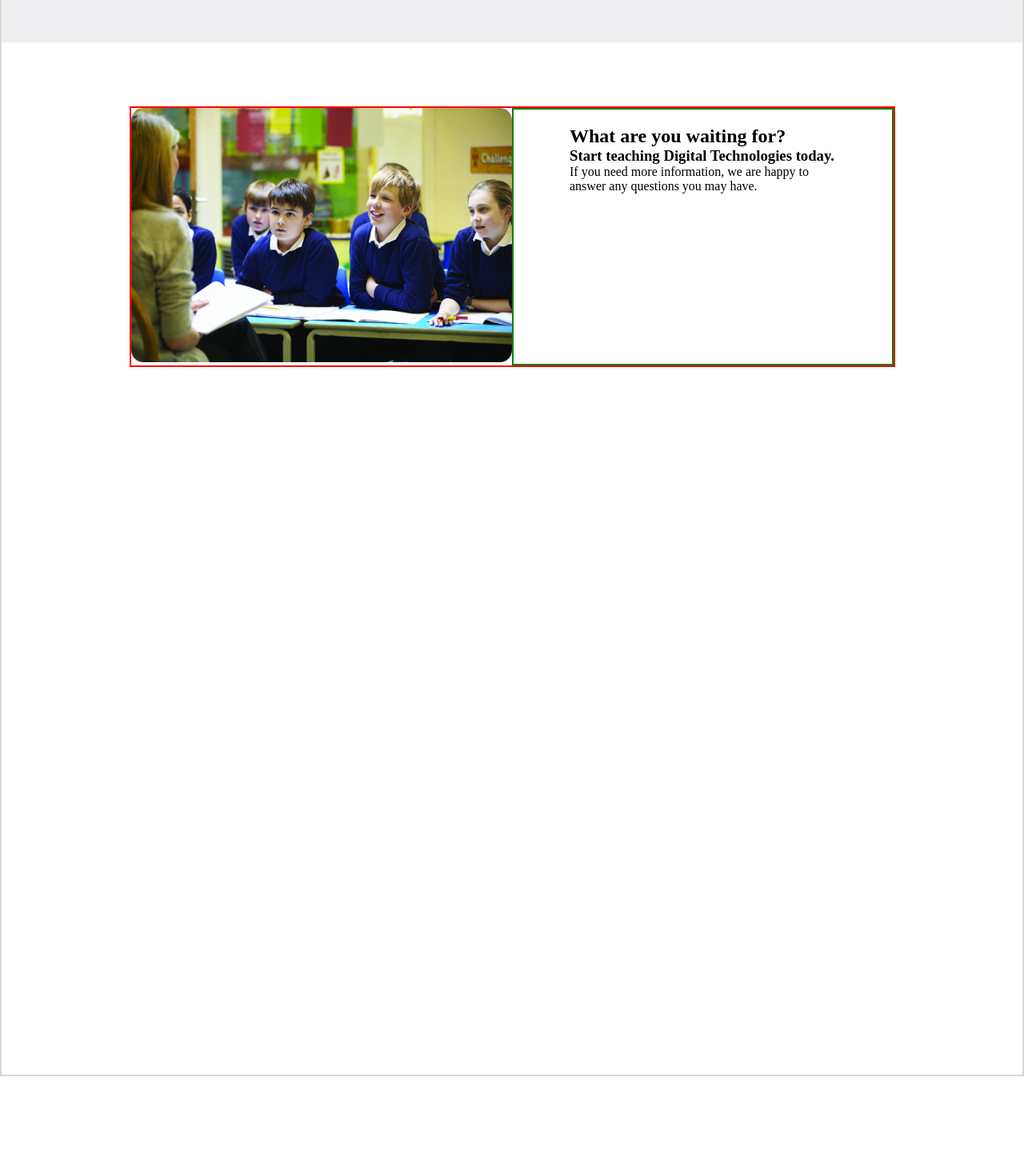
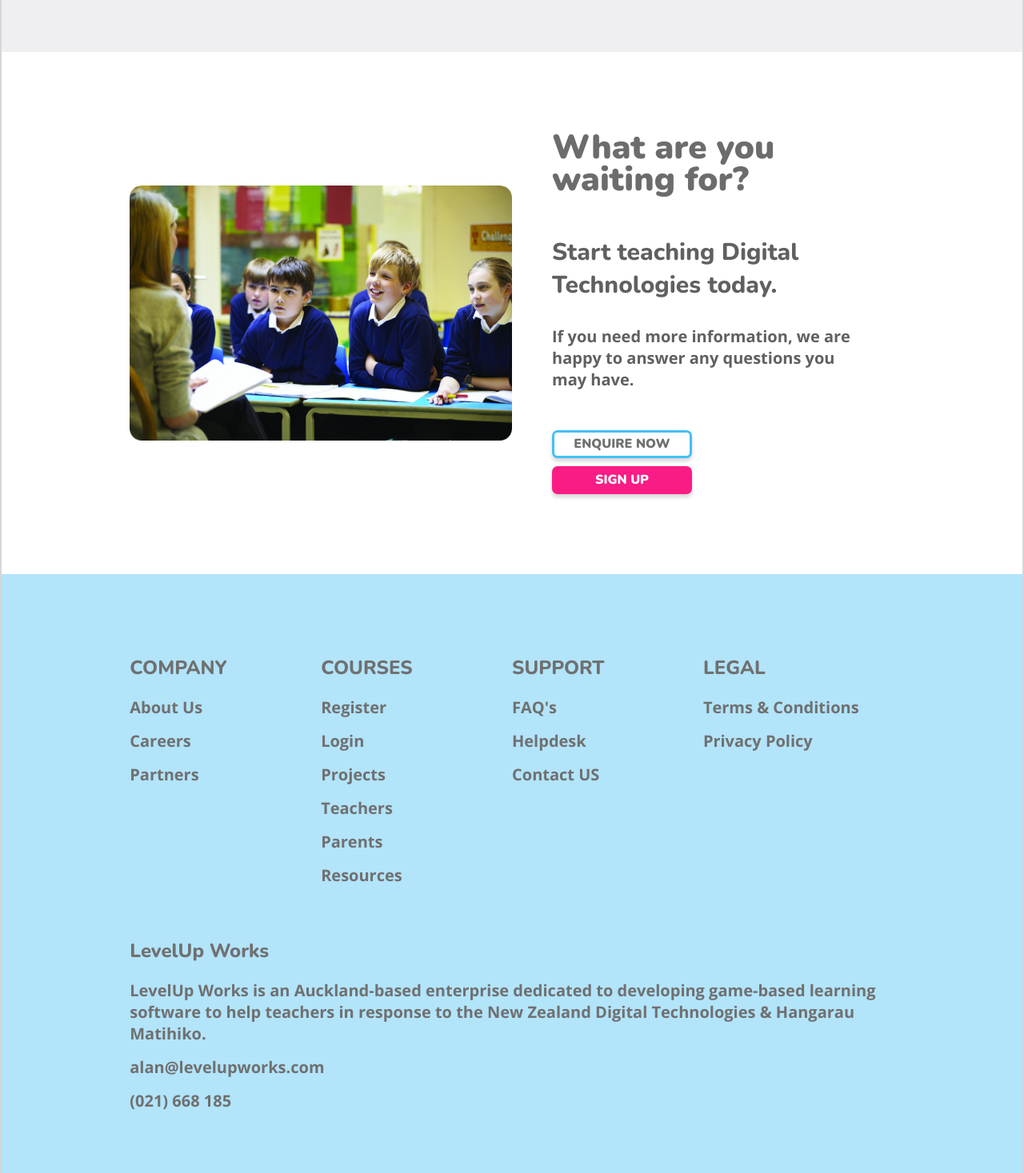
Before and after one commit to romeshl/MissionReadyHQ-Final-Project-LevelUpWorks-Frontend, a React (Vite) app: page / in a window 1280 px wide. Shown: the part 2343-3810 px from the top of the page at 80% size. Before the commit the page ends 3689 px from the top, so only its background shows below. Built offline with nearby package versions, Linux system fonts and the light colour scheme.

Commit message:
Completed Home page

```diff
--- a/src/Home-Components/Home-Body-Components/HomeBodySection1.jsx
+++ b/src/Home-Components/Home-Body-Components/HomeBodySection1.jsx
@@ -1,6 +1,6 @@
 import Style from "./HomeBodySection1.module.css";
 import ButtonSignUp from "..//..//Other-Components/ButtonSignUp";
-//import ButtonGeneral from "..//..//Other-Components/ButtonGeneral";
+import ButtonGeneral from "..//..//Other-Components/ButtonGeneral";
 
 export default function HomeBodySection1() {
     return (
@@ -24,10 +24,7 @@ export default function HomeBodySection1() {
                     {/* This Div holds the buttons and the small print text */}
                     <div className={Style.bodySection1ButtonsDiv}>
                         {/* Learn more button */}
-                        <button className={Style.bodySection1ButtonLearnMore}>
-                            LEARN MORE
-                        </button>
-
+                        <ButtonGeneral Text="LEARN MORE"></ButtonGeneral>
                         {/* This Div holds the 'Sign up' button and small print text */}
                         <div className={Style.bodySection1SignupButtonDiv}>
                             {/* Sign up button */}
--- a/src/Home-Components/Home-Body-Components/HomeBodySection1.module.css
+++ b/src/Home-Components/Home-Body-Components/HomeBodySection1.module.css
@@ -67,36 +67,6 @@
   margin-top: 20px;
 }
 
-.bodySection1ButtonLearnMore {
-  /* Settings for 'Learn More' button */
-  font-family: Nunito;
-  font-weight: 900;
-  font-size: 16px;
-  color: #707070;
-
-  width: 175px;
-  height: 35px;
-
-  background: #ffffff 0% 0% no-repeat padding-box;
-  box-shadow: 0px 4px 5px #00000029;
-  border: 3px solid #43c0f6;
-  border-radius: 7px;
-
-  cursor: pointer;
-}
-
-.bodySection1ButtonLearnMore:hover {
-  /* Hover Settings for 'Learn More' button */
-  color: white;
-  background-color: #43c0f6;
-  border: 3px solid #707070;
-}
-
-.bodySection1ButtonLearnMore:active {
-  /* Active Settings for 'Learn More' button */
-  color: black;
-}
-
 .bodySection1SignupButtonDiv {
   /* This Div holds the 'Sign up' button and the text underneath */
   display: flex;
--- a/src/Home-Components/Home-Body-Components/HomeBodySection3.jsx
+++ b/src/Home-Components/Home-Body-Components/HomeBodySection3.jsx
@@ -1,6 +1,9 @@
 import HomeBodyBullets from "../../Other-Components/HomeBodyBullets";
 import Style from "./HomeBodySection3.module.css";
 import { useState } from 'react';
+
+import ButtonGeneral from "..//..//Other-Components/ButtonGeneral";
+import ButtonSignUp from "..//..//Other-Components/ButtonSignUp";
 
 import imgClassRoom from "..//../assets/Home/classroom.png"
 
@@ -131,13 +134,13 @@ export default function HomeBodySection3() {
     return (
         <>
             <div className={Style.bodySection3TopDiv}>
-                <h2 className={Style.bodySection3TopH2}>
+                <h2 className={Style.bodySection3H2}>
                     How our programme helps teachers and schools</h2>
                 <div className={Style.bodySection3TopButtonsDiv}>
                     {bodySection3Data.map((data, index) => {
                         return <button key={index} className=
-                            {(index === CurrentIndex) ? Style.bodySection3TopButtonSelected : Style.bodySection3TopButtons}
-                            onClick={() => ChangeContent(index)}>{data["Button text"]}</button>
+                            {(index === CurrentIndex) ? Style.bodySection3TopButtonSelected : Style.bodySection3TopButtons }
+                            onClick={() => ChangeContent(index)} >{data["Button text"]}</button>
                     })}
 
                 </div>
@@ -145,7 +148,7 @@ export default function HomeBodySection3() {
             <div className={Style.bodySection3MiddleDiv}>
                 <div className={Style.bodySection3MiddleDivContent}>
                     <h2 className={Style.bodySection3MiddleDivContentH2}>{bodySection3Data[CurrentIndex]["Heading"]}</h2>
-                    <h3 className={Style.bodySection3MiddleDivContentH3}>{bodySection3Data[CurrentIndex]["Details"]}</h3>
+                    <h3 className={Style.bodySection3H3}>{bodySection3Data[CurrentIndex]["Details"]}</h3>
 
                     {bodySection3Data[CurrentIndex]["Points"].map((data, index) => {
                         return <HomeBodyBullets key={index} Title={data["Title"]} Details={data["Details"]} />
@@ -158,9 +161,13 @@ export default function HomeBodySection3() {
                     <img className={Style.bodySection3BottomDivImage} src={imgClassRoom} alt="" />
                 </div>
                 <div className={Style.bodySection3BottomDivRight}>
-                    <h2>What are you waiting for?</h2>
-                    <h3>Start teaching Digital Technologies today.</h3>
-                    <p>If you need more information, we are happy to answer any questions you may have.</p>
+                    <h2 className={Style.bodySection3BottomH2}>What are you waiting for?</h2>
+                    <h2 className={Style.bodySection3MiddleDivContentH2}>Start teaching Digital Technologies today.</h2>
+                    <h3 className={Style.bodySection3H3}>If you need more information, we are happy to answer any questions you may have.</h3>
+                    <div className= {Style.bodySection3BottomButtonsDiv}>
+                        <ButtonGeneral Text={"ENQUIRE NOW"} />
+                        <ButtonSignUp Text={"SIGN UP"} />
+                    </div>
                 </div>
 
             </div>
--- a/src/Home-Components/Home-Body-Components/HomeBodySection3.module.css
+++ b/src/Home-Components/Home-Body-Components/HomeBodySection3.module.css
@@ -6,7 +6,7 @@
   margin: 50px auto;
 }
 
-.bodySection3TopH2 {
+.bodySection3H2 {
   font-family: Nunito;
   font-weight: 900;
   font-size: 42px;
@@ -101,16 +101,16 @@
 
   color: #606060;
 
-  margin-bottom: 24px;
+  margin-bottom: 30px;
 }
 
-.bodySection3MiddleDivContentH3 {
+.bodySection3H3 {
   font-family: "Open Sans";
   font-size: 20px;
 
   color: #606060;
 
-  margin-bottom: 24px;
+  margin-bottom: 30px;
 
 }
 
@@ -122,7 +122,6 @@
 
   width: 75%;
   margin: 80px auto;
-  border: 2px solid red;
 
 
 }
@@ -130,19 +129,44 @@
 .bodySection3BottomDivLeft {
   width: 50%;
   min-width: 300px;
+  display: flex;
+  justify-content: flex-start;
+  align-items: center;
 }
 
 .bodySection3BottomDivImage {
   width: 100%;
   max-width: 625px;
+  margin: auto 0;
+}
+
+.bodySection3BottomDivRight {
+  display: flex;
+  flex-direction: column;
+  align-items: flex-start;
+
+  width: 50%;
+  min-width: 300px;
+  padding: 20px 50px;
 
 }
 
-.bodySection3BottomDivRight {
-  border: 2px solid green;
+.bodySection3BottomH2 {
+  font-family: Nunito;
+  font-weight: 900;
+  font-size: 42px;
+  line-height: 95%;
 
-  width: 50%;
-  min-width: 300px;
-  padding: 20px 70px;
+  color: #6c6c6c;
 
+  margin-bottom: 50px;
 }
+
+.bodySection3BottomButtonsDiv {
+  display: flex;
+  width: 80%;
+  justify-content: space-between;
+  flex-wrap: wrap;
+  gap: 10px;
+  margin-top: 20px;
+}
--- a/src/Home-Components/HomeFooter.jsx
+++ b/src/Home-Components/HomeFooter.jsx
@@ -1,3 +1,50 @@
+import Style from "./HomeFooter.module.css"
+
 export default function HomeFooter() {
-    return;
+    const footerData = [
+        {
+            Heading: "COMPANY",
+            Links: ["About Us", "Careers", "Partners"]
+        },
+        {
+            Heading: "COURSES",
+            Links: ["Register", "Login", "Projects", "Teachers", "Parents", "Resources"]
+        },
+        {
+            Heading: "SUPPORT",
+            Links: ["FAQ's", "Helpdesk", "Contact US"]
+        },
+        {
+            Heading: "LEGAL",
+            Links: ["Terms & Conditions", "Privacy Policy"]
+        },
+        {
+            Heading: "LevelUp Works",
+            Links: [`LevelUp Works is an Auckland-based enterprise dedicated to developing game-based
+            learning software to help teachers in response to the New Zealand Digital Technologies
+            & Hangarau Matihiko.`, "alan@levelupworks.com", "(021) 668 185"]
+        }
+    ]
+
+
+
+    return (
+        <>
+            <div className={Style.footerDiv}>
+                <div className={Style.footerLinksDiv}>
+                    {footerData.map((data, index) => {
+                        return (
+                            <div key={index} className={Style.footLinksSectionDiv} >
+                                <h2 key={index} className={Style.footerH2}>{data.Heading}</h2>
+                                {data.Links.map((links, i) => {
+                                    return <h3 key={i} className={Style.footerH3}>{links}</h3>
+
+                                })}
+                            </div>)
+                    })}
+                </div>
+            </div>
+        </>
+    );
+
 }
--- a/src/Home-Components/HomeFooter.module.css
+++ b/src/Home-Components/HomeFooter.module.css
@@ -0,0 +1,42 @@
+.footerDiv {
+  background-color: #b2e4fa;
+  border: 1px solid #b2e4fa;
+  margin-top: 60px;
+}
+
+.footerLinksDiv {
+  display: flex;
+  width: 75%;
+  margin: 100px auto;
+  justify-content: center;
+  flex-wrap: wrap;
+  row-gap: 50px;
+}
+
+.footLinksSectionDiv {
+    width: 20%;
+    min-width: 200px;
+    flex-grow: 1;
+
+
+    display: flex;
+    flex-direction: column;
+
+
+}
+
+.footerH2 {
+    font-family: Nunito;
+    font-weight: 800;
+    font-size: 24px;
+    color: #707070;
+    margin-bottom: 20px;
+}
+
+.footerH3 {
+    font-family: "Open Sans";
+    font-size: 20px;
+    color: #707070;
+    margin-bottom: 15px;
+
+}
--- a/src/Home.jsx
+++ b/src/Home.jsx
@@ -1,14 +1,16 @@
 import HomeNav from "./Home-Components/HomeNav";
 import HomeBody from "./Home-Components/HomeBody";
 import HomeFooter from "./Home-Components/HomeFooter";
-import Style from "./Home.module.css"
+import Style from "./Home.module.css";
+
+//import LoginSignup from "./LoginSignup";
 
 export default function Home() {
     return (
-
         <div className={Style.homeBody}>
             <HomeNav />
-            <HomeBody/>
+            <HomeBody />
+            <HomeFooter />
         </div>
 
     );
--- a/src/Home.module.css
+++ b/src/Home.module.css
@@ -1,9 +1,9 @@
 .homeBody {
     margin: 0 auto;
     max-width: 1920px;
-    height: 3689px;
+
     /* UI Properties */
     background: #FFFFFF 0% 0% no-repeat padding-box;
-    opacity: 1;
+
     border: 2px solid #00000029;
 }
--- /dev/null
+++ b/src/LoginSignup.jsx
@@ -0,0 +1,11 @@
+import Style from "./LoginSignup.module.css"
+
+export default function LoginSignup() {
+    return (
+        <div className={Style.divBackground}>
+            <div className={Style.divLogin}>
+                <h1>Test</h1>
+            </div>
+        </div>
+    )
+}
```
Also changed, not shown: src/LoginSignup.module.css (added, +15 -0 lines).
